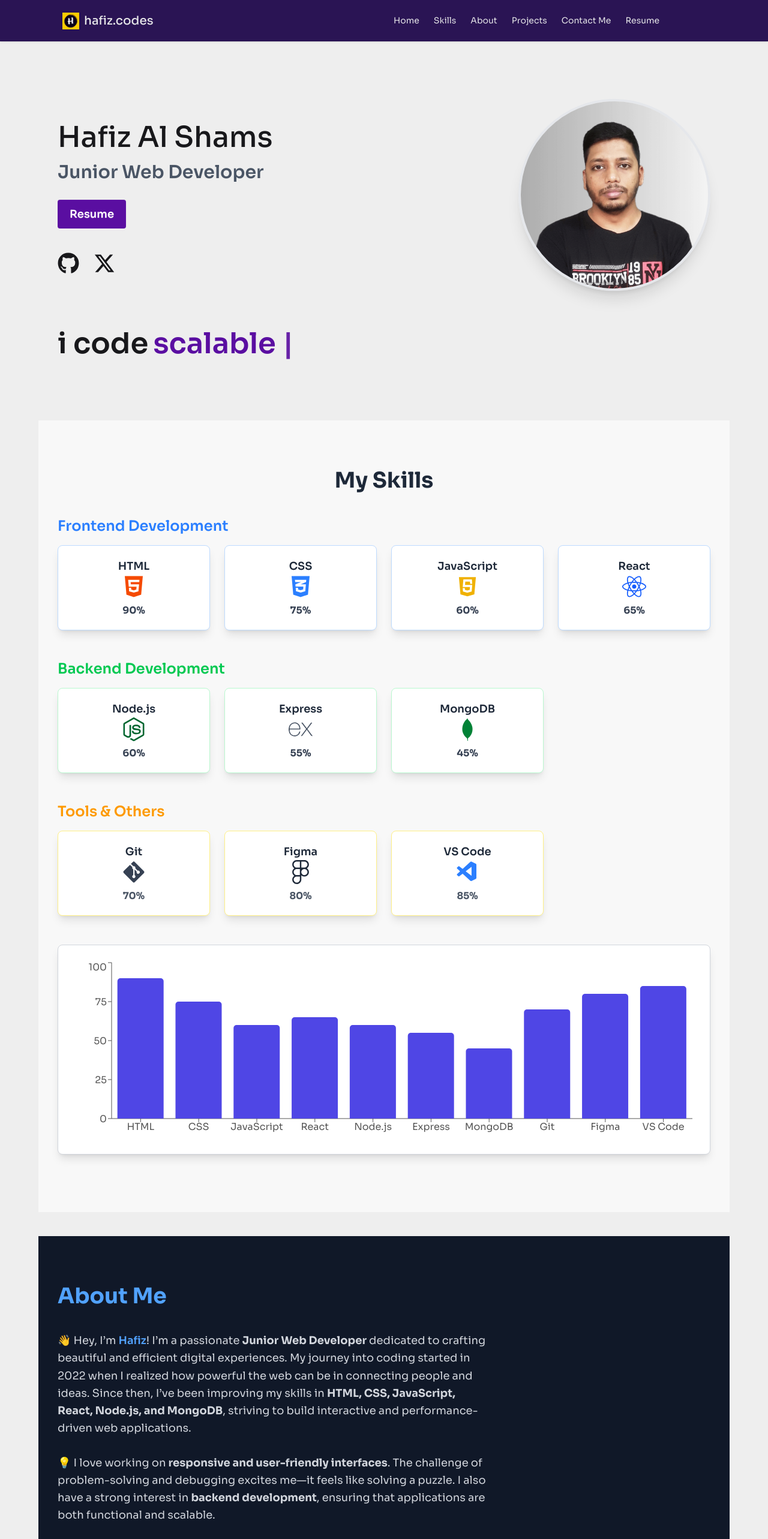
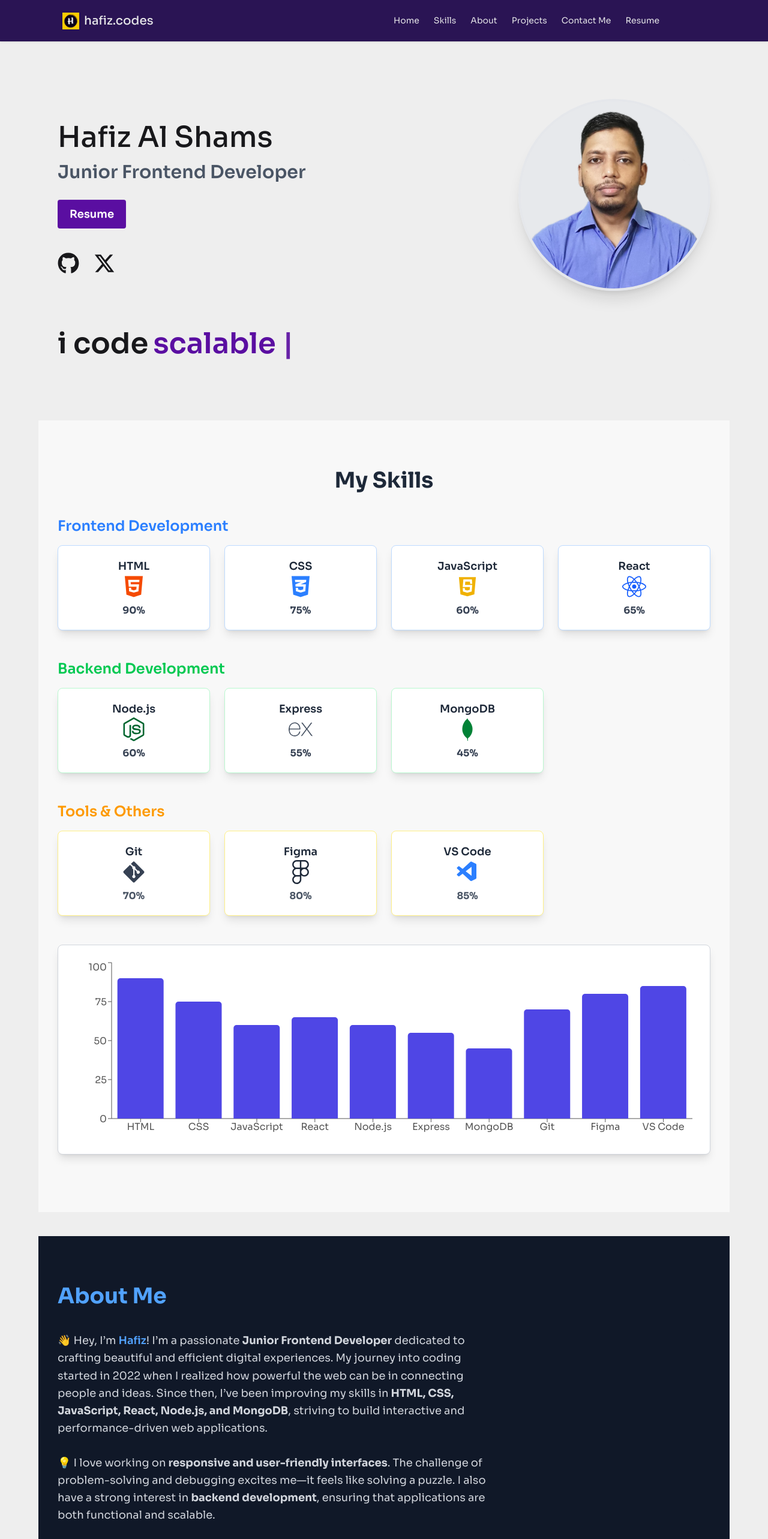
Before and after one commit to Hafiz-Al-Shams/my-portfolio, a React (Vite) app: page / in a window 1280 px wide. Shown: the top 2566 px of the page at 60% size. Built offline with nearby package versions, Linux system fonts and the light colour scheme.

Commit message:
modified banner

```diff
--- a/src/components/About.jsx
+++ b/src/components/About.jsx
@@ -12,7 +12,7 @@ const About = () => {
 
                         {/* 1st block */}
                         <p className="text-base sm:text-lg text-gray-300 leading-normal sm:leading-relaxed"> {/* Adjusted text size & line height */}
-                            👋 Hey, I’m <span className="text-blue-400 font-semibold">Hafiz</span>! I’m a passionate <strong>Junior Web Developer</strong> dedicated to crafting beautiful and efficient digital experiences.
+                            👋 Hey, I’m <span className="text-blue-400 font-semibold">Hafiz</span>! I’m a passionate <strong>Junior Frontend Developer</strong> dedicated to crafting beautiful and efficient digital experiences.
                             My journey into coding started in 2022 when I realized how powerful the web can be in connecting people and ideas.
                             Since then, I’ve been improving my skills in <strong>HTML, CSS, JavaScript, React, Node.js, and MongoDB</strong>, striving to build interactive and performance-driven web applications.
                         </p>
--- a/src/components/Banner.jsx
+++ b/src/components/Banner.jsx
@@ -9,12 +9,12 @@ const Banner = () => {
             <div className="flex flex-col md:flex-row justify-between items-center md:items-start pt-1 md:pt-8 lg:pt-24">
                 <div className="pt-6 md:pt-10 space-y-4 text-center md:text-left">
                     <h2 className="text-3xl sm:text-4xl md:text-5xl font-medium">Hafiz Al Shams</h2>
-                    <h3 className="text-xl sm:text-2xl md:text-3xl text-gray-600 font-semibold">Junior Web Developer</h3>
+                    <h3 className="text-xl sm:text-2xl md:text-3xl text-gray-600 font-semibold">Junior Frontend Developer</h3>
 
                     <div className="mt-5 sm:mt-7">
 
                         <a
-                            href="https://drive.google.com/file/d/1qDaPnfoo9PvK4LtkDC5k5brFYP0tVhF7/view?usp=drive_link"
+                            href="https://drive.google.com/file/d/1LdxqzeA7pBkG1JkISULyDdmN_niQZ-IQ/view?usp=drive_link"
                             target="_blank"
                             rel="noopener noreferrer"
                             className=""
@@ -52,7 +52,7 @@ const Banner = () => {
                             <FaGithub />
                         </a>
                         <a
-                            href="https://x.com/shams_world625"
+                            href="https://x.com/hafiz_dev25"
                             target="_blank"
                             rel="noopener noreferrer"
                             className="transition duration-150 ease-in-out transform hover:scale-150 hover:shadow-2xl hover:shadow-white"
--- a/src/components/NavBar.jsx
+++ b/src/components/NavBar.jsx
@@ -51,7 +51,7 @@ const NavBar = () => {
                         <li><a href="#contact">Contact Me</a></li>
                         <li>
                             <a
-                                href="https://drive.google.com/file/d/1qDaPnfoo9PvK4LtkDC5k5brFYP0tVhF7/view?usp=drive_link"
+                                href="https://drive.google.com/file/d/1LdxqzeA7pBkG1JkISULyDdmN_niQZ-IQ/view?usp=drive_link"
                                 target="_blank"
                                 rel="noopener noreferrer"
                                 className=""
--- a/src/components/Projects.jsx
+++ b/src/components/Projects.jsx
@@ -61,9 +61,9 @@ const Projects = () => {
 
                     <h3 className="
     flex flex-wrap justify-center items-center
-    text-xl
-    md:text-2xl
-    lg:text-3xl
+    text-sm
+    md:text-base
+    lg:text-lg
     font-semibold
     mt-3 md:mt-6
     text-center
```
Also changed, not shown: src/assets/hafiz.png.
